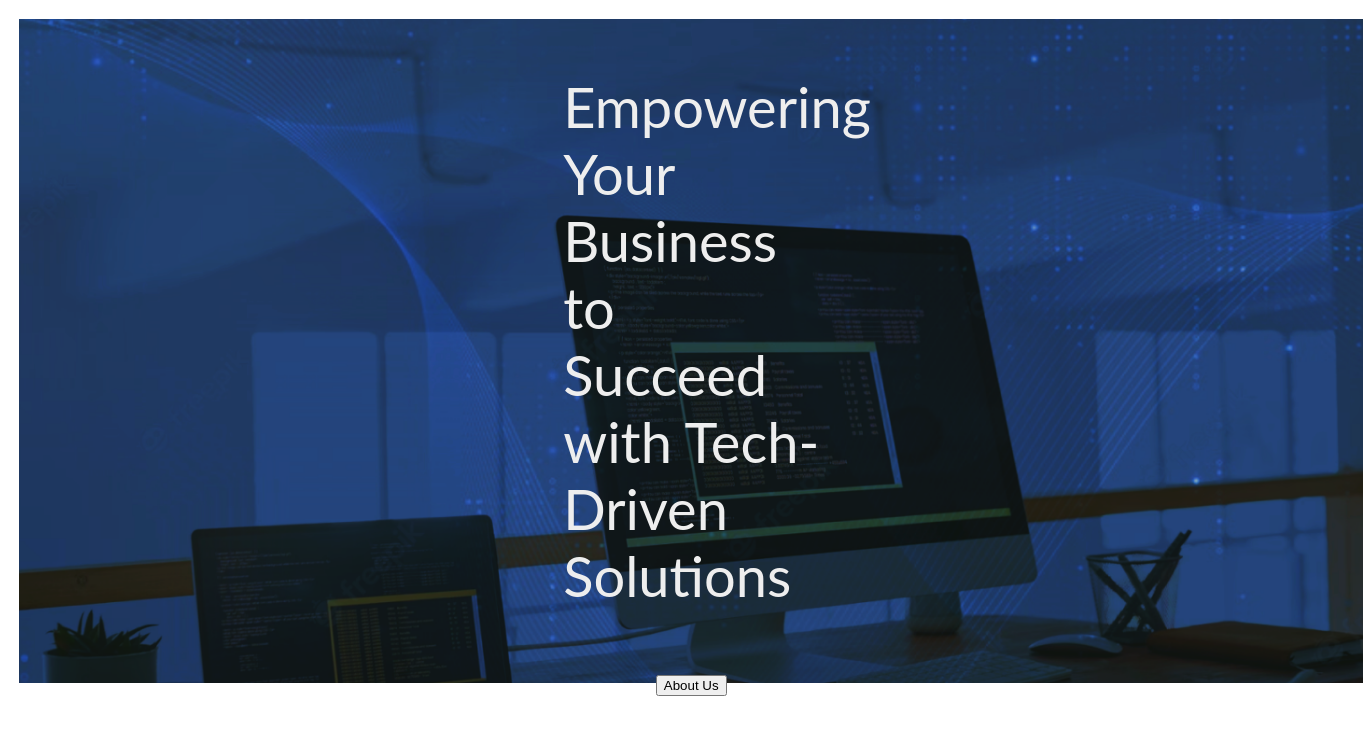
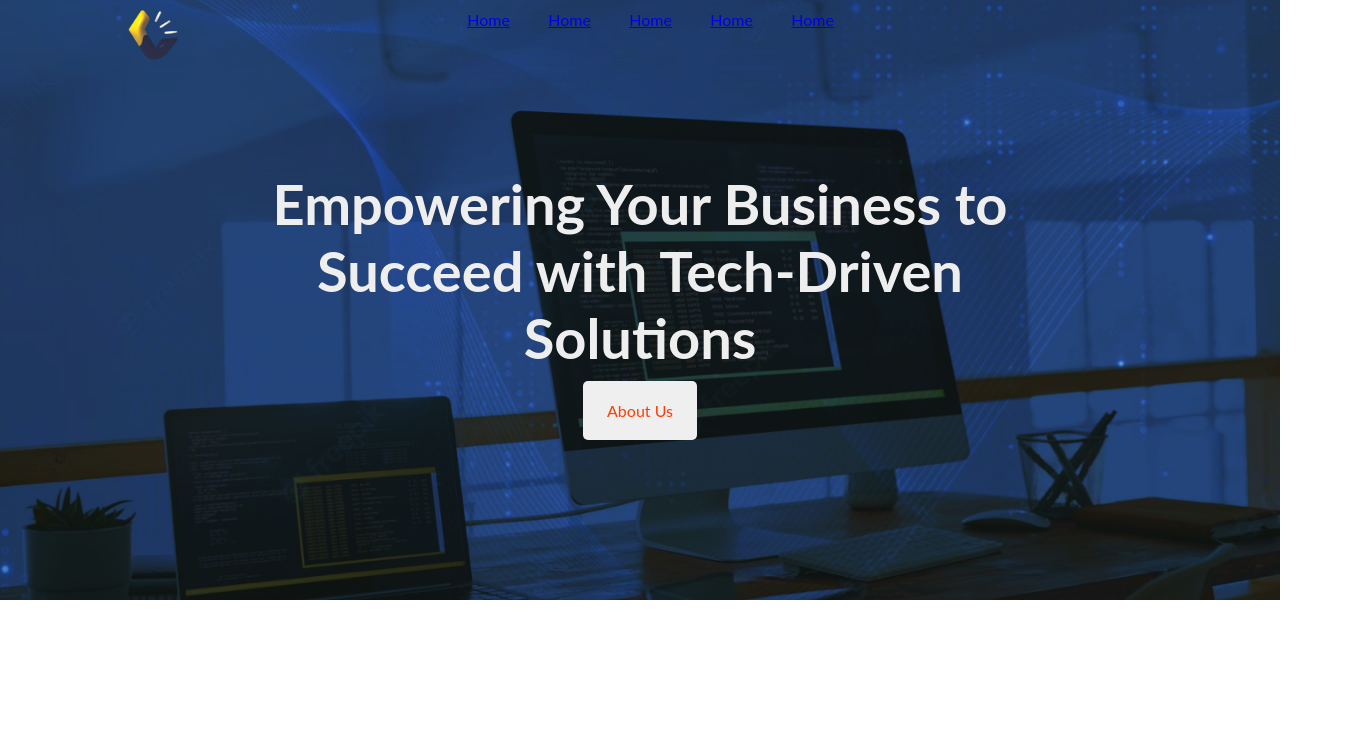
Before and after one commit to orison-j/jicts, a Gatsby site: page / in a window 1280 px wide. Shown: the whole page, 1363 px wide, since content can reach past the window. Built offline with nearby package versions, Linux system fonts and the light colour scheme; Gatsby itself is replaced by a stand-in of ours.

Commit message:
added nav component and button component

```diff
--- /dev/null
+++ b/src/components/elements/Buttons.jsx
@@ -0,0 +1,31 @@
+import React from "react";
+import styled from "styled-components";
+
+
+const ButtonDefault = styled.button`
+  color: #FF3D00;
+  font-size: 1em;
+  padding: 1.25rem 1.5rem;
+  border-radius: 5px;
+  border-width: 0;
+  border-color: transparent;
+    &:hover {
+        cursor: pointer;
+        background-color: #FF3D00;
+        color: #fff;
+    }
+`;
+
+const ButtonInverted = styled.button`
+  color: transparent;
+  font-size: 1em;
+  padding: 0.25em 1em;
+  border: 1px 1px solid #FF3D00;
+  border-radius: 3px;
+`;
+
+export const Button = props => {
+    if (props.inverted)
+        return <ButtonInverted {...props} />
+    return <ButtonDefault {...props} />
+}
--- a/src/components/styled/Headings.js
+++ b/src/components/elements/Headings.js
@@ -5,25 +5,40 @@ export const Heading = {
         font-size: ${props => props.fsize || "5rem"};
         width: ${props => props.width};
         color: ${props => props.color};
+        text-align: ${props => props.align};
+        line-height: ${props => props.line};
+        font-weight: ${props => props.bold ? 700 : null};
     `,
     l: styled.p`
         font-size: ${props => props.fsize || "3.5rem"};
         width: ${props => props.width};
         color: ${props => props.color};
+        text-align: ${props => props.align};
+        line-height: ${props => props.line};
+        font-weight: ${props => props.bold ? 700 : null};
     `,
     md: styled.p`
         font-size: ${props => props.fsize || "2.5rem"};
         width: ${props => props.width};
         color: ${props => props.color};
+        text-align: ${props => props.align};
+        line-height: ${props => props.line};
+        font-weight: ${props => props.bold ? 700 : null};
     `,
     sm: styled.p`
         font-size: ${props => props.fsize || "1.5rem"};
         width: ${props => props.width};
         color: ${props => props.color};
+        text-align: ${props => props.align};
+        line-height: ${props => props.line};
+        font-weight: ${props => props.bold ? 700 : null};
     `,
     xsm: styled.p`
         font-size: ${props => props.fsize || ".8rem"};
         width: ${props => props.width};
         color: ${props => props.color};
+        text-align: ${props => props.align};
+        line-height: ${props => props.line};
+        font-weight: ${props => props.bold ? 700 : null};
     `
 }
--- /dev/null
+++ b/src/components/elements/Wrapper.js
@@ -0,0 +1,18 @@
+import styled from 'styled-components'
+
+
+
+export const Wrapper = styled.div`
+${console.log(props => props.fd)}
+display: ${props => props.display };
+color: ${props => props.color || '#222222'};
+width: ${props => props.width || '100%'};
+height: ${props => props.height };
+padding: ${props => props.p };
+margin: ${props =>  props.m };
+flex-direction: ${props => props.fd };
+position: ${props => props.pos};
+top: ${props => props.top};
+left: ${props => props.left};
+
+`
--- a/src/components/hero_banner/Hero.jsx
+++ b/src/components/hero_banner/Hero.jsx
@@ -1,11 +1,12 @@
 import React from 'react'
-import { Wrapper } from '../styled/Wrapper'
-import Logo from '../../images/home-hero.png'
+import { Wrapper } from '../elements/Wrapper'
+import HeroImage from '../../images/home-hero.png'
+import Navigation from '../Navigation/Navigation';
+
 function Hero (props) {
-
-    console.log("logo:", Logo);
   return (
     <Wrapper {...props} style={styles}>
+      <Navigation pos="absolute" />
       {props.children}
     </Wrapper>
   )
@@ -14,10 +15,11 @@ function Hero (props) {
 export default Hero
 
 const styles = {
+    position: 'relative',
     justifyContent: 'center',
     alignItems: 'center',
-    backgroundImage: `url(${Logo})`,
-    backgroundSize: 'cover',
+    backgroundImage: `url(${HeroImage})`,
+    backgroundSize: '100%',
     backgroundRepeat: 'no-repeat',
-    backgroundPosition: 'center',
+    backgroundPosition: 'center bottom',
   }
--- a/src/components/navigation/Navigation.jsx
+++ b/src/components/navigation/Navigation.jsx
@@ -0,0 +1,44 @@
+import React from 'react'
+import { Link } from 'gatsby'
+import Logo from '../../images/logo.png'
+import { Wrapper } from '../elements/Wrapper'
+import { StaticImage } from 'gatsby-plugin-image'
+
+const navStyles = {
+    top:'0',
+    left:'0',
+    right:'0',
+    marginRight:'auto',
+    marginLeft: 'auto',
+}
+
+const linkStyle = {
+    padding: '.8rem 1.2rem'
+}
+
+const Navigation = props => {
+  return (
+    <Wrapper width = '100%' display='flex' style={navStyles} {...props}>
+        <div style={{display: 'flex', alignItems:'center', width: '25%', padding:'10px 10%' }}>
+            <img
+                src = {Logo}
+                alt = "jehori ict logo"
+                placeholder = "blurred"
+                layout = "fixed"
+                width = {50}
+                height = {50}
+            />
+        </div>
+        <nav style={{ padding:'10px 10%' }}>
+            <Link style={linkStyle} to='/'>Home</Link>
+            <Link style={linkStyle} to='/company'>Home</Link>
+            <Link style={linkStyle} to='/services'>Home</Link>
+            <Link style={linkStyle} to='/blog'>Home</Link>
+            <Link style={linkStyle} to='/contacts'>Home</Link>
+        </nav>
+    </Wrapper>
+
+  )
+}
+
+export default Navigation
--- a/src/components/styled/Wrapper.js
+++ /dev/null
@@ -1,11 +0,0 @@
-import styled from 'styled-components'
-
-export const Wrapper = styled.div`
-display: ${props => props.display ? props.display : 'block'};
-color: ${props => props.color ? props.color : '#222222'};
-width: ${props => props.width ? props.width : '100vw'};
-height: ${props => props.height ? props.height : '450px'};
-padding: ${props => props.p ? props.p : '2rem'};
-margin: ${props => props.m ? props.m : '1.2rem'};
-flex-direction: ${props => props.fd ? props.fd : 'row'}
-`
--- a/src/globalStyles.js
+++ b/src/globalStyles.js
@@ -1,12 +1,18 @@
 import { createGlobalStyle } from 'styled-components';
 
 const GlobalStyle = createGlobalStyle`
-  body {
+  * {
     margin: 0;
     padding: 0;
     box-sizing: border-box;
     font-family: 'Lato', sans-serif;
     position: relative;
+    offset: 0;
+  }
+
+  html {
+    margin: 0;
+    padding: 0;
   }
 
   p {
--- a/src/pages/index.js
+++ b/src/pages/index.js
@@ -1,19 +1,25 @@
 import * as React from "react"
 import Hero from "../components/hero_banner/Hero"
-import { Heading } from "../components/styled/Headings"
+import { Heading } from "../components/elements/Headings"
+import { Button } from "../components/elements/Buttons"
 
 const IndexPage = () => {
   console.log(Heading.xl)
   return (
     <main>
       <Hero
+        p = '2rem 0'
         display='flex'
         fd='column'
         height='600px'
         color='#eeeeee'
       >
-        <Heading.l width="20%">Empowering Your Business to Succeed with  Tech-Driven Solutions</Heading.l>
-        <button>About Us</button>
+        <Heading.l
+        width='70%'
+        align='center'
+        bold
+        >Empowering Your Business to Succeed with  Tech-Driven Solutions</Heading.l>
+        <Button>About Us</Button>
       </Hero>
     </main>
   )
```
Also changed, not shown: src/images/logo.png (added).
